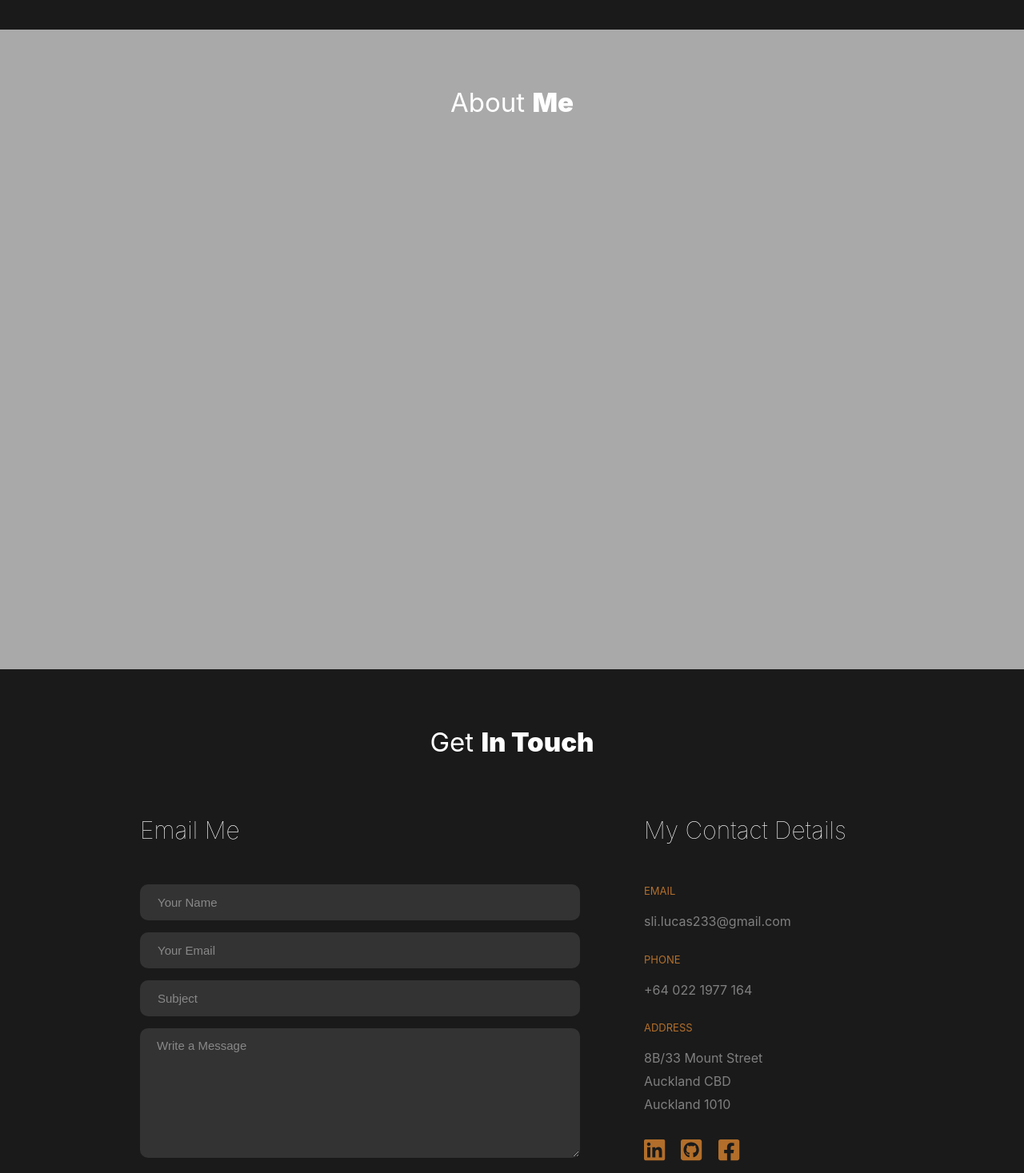
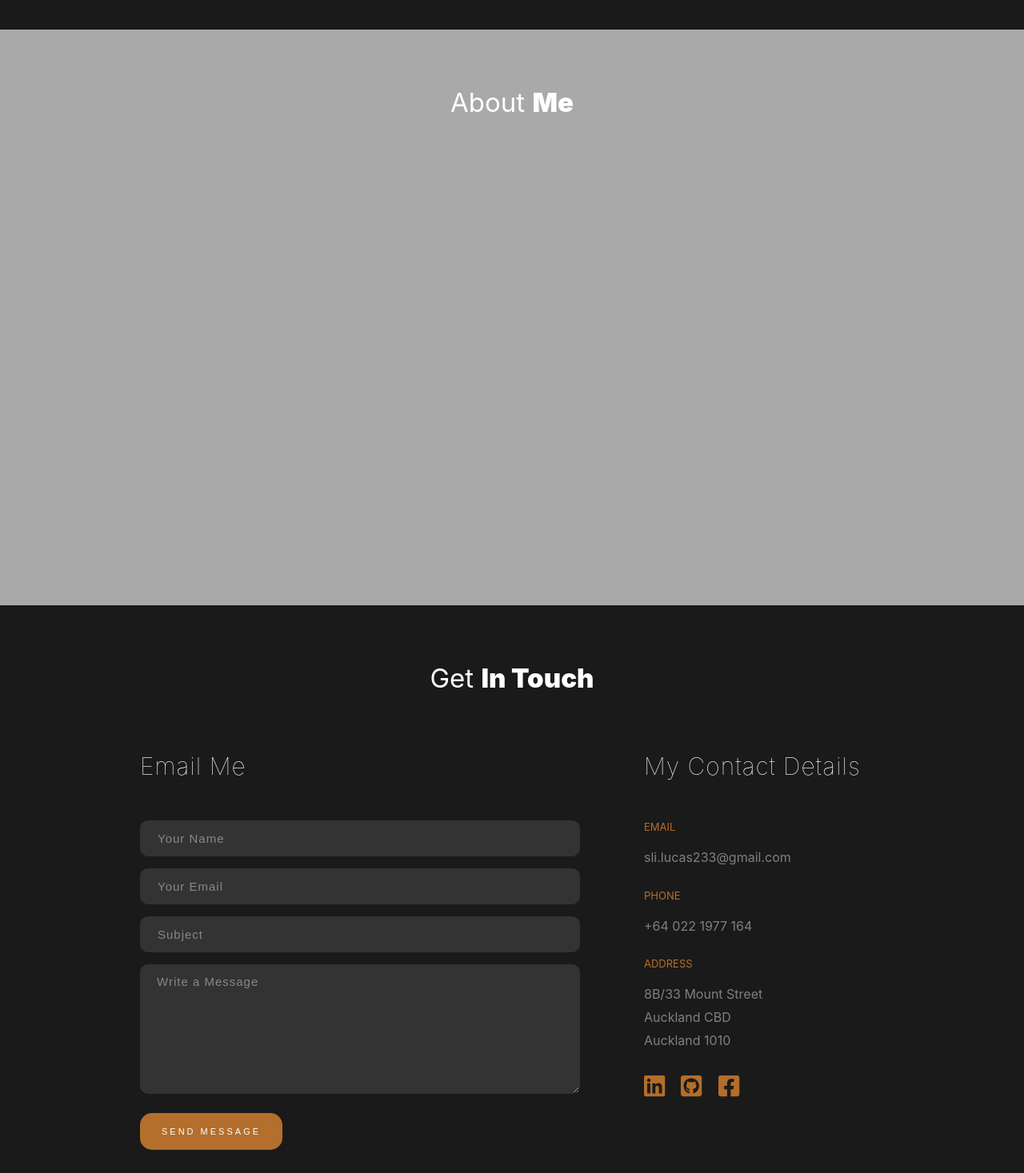
Before and after one commit to lucasli233/me, a React (Create React App) app: page / in a window 1280 px wide. Shown: the part 2013-3480 px from the top of the page at 80% size. Built offline with nearby package versions, Linux system fonts and the light colour scheme.

Commit message:
increasted letter spacing

```diff
--- a/src/pages/About/About.scss
+++ b/src/pages/About/About.scss
@@ -1,6 +1,6 @@
 #about {
   background-color: darkgrey;
-  height: 100vh;
+  height: calc(100vh - 80px);
 }
 
 .about-title {
--- a/src/pages/Contact/Contact.scss
+++ b/src/pages/Contact/Contact.scss
@@ -1,6 +1,6 @@
 #contact {
   background-color: #1a1a1a;
-  height: 100vh;
+  height: calc(100vh - 80px);
 }
 
 .contact-title {
@@ -25,6 +25,7 @@
 }
 
 .contacttext{
+  letter-spacing: 1px;
   color: white;
   font-size: 30px;
   font-weight: 100;
@@ -107,6 +108,7 @@ textarea{
 
 .touch-box-form{
   color: white;
+  letter-spacing: 1px;
 }
 
 .touch-box-form:focus{
--- a/src/pages/Resume/Resume.scss
+++ b/src/pages/Resume/Resume.scss
@@ -34,6 +34,7 @@
     margin-right: 50px;
 }
 .restext {
+    letter-spacing: 1px;
     font-size: 30px;
     font-weight: 100;
 }
```
